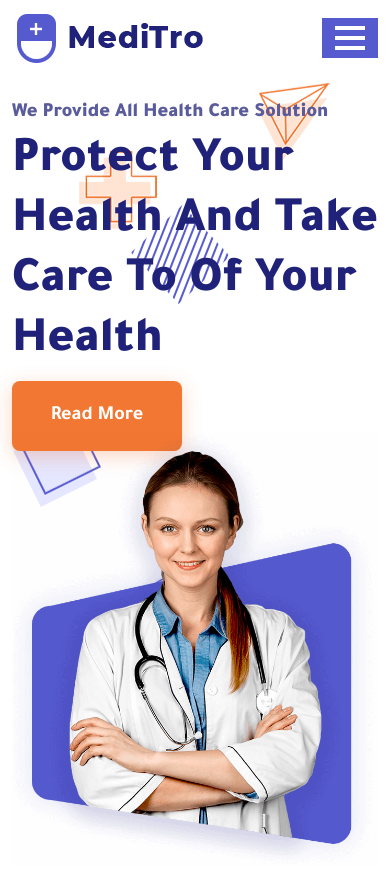
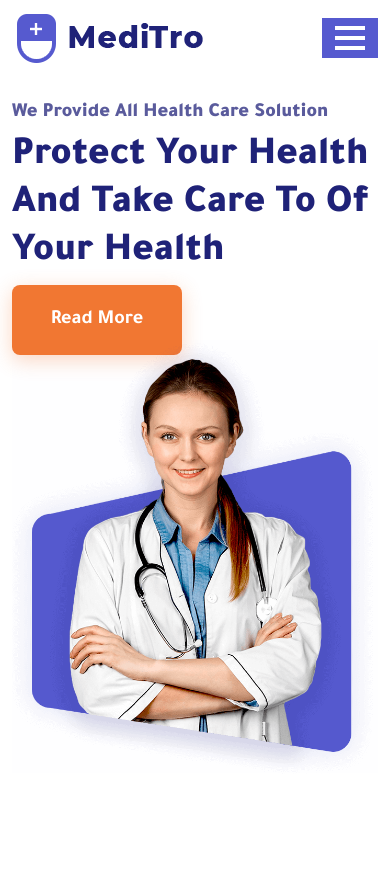
Before and after one commit to omaralkhuly18/meditro-by-react, a React (Create React App) app: page / in a window 390 px wide. Shown: the top 894 px of the page. After the commit the page ends 844 px from the top, so only its background shows below. Built offline with nearby package versions, Linux system fonts and the light colour scheme.

Commit message:
commitA four

```diff
--- a/src/pages/home.css
+++ b/src/pages/home.css
@@ -102,3 +102,18 @@ img.img_inm5 {
        transform: translateY(-20px);
     }
 }
+
+@media screen and (max-width: 767px) and (min-width: 230px){
+    header .row h2{
+        font-size: 40px;
+    }
+    .subscriber{
+        display: none;
+    }
+}
+@media screen and (max-width: 575px) and (min-width: 230px){
+    header .row .height_col{
+        height: auto;
+        margin-bottom: 1%;
+    }
+}
```
